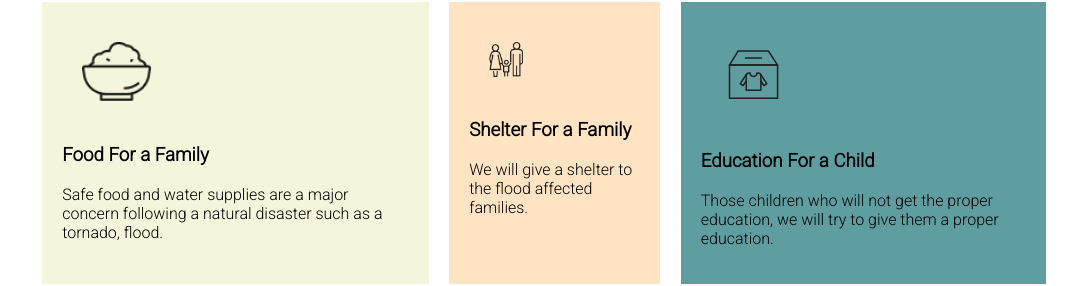
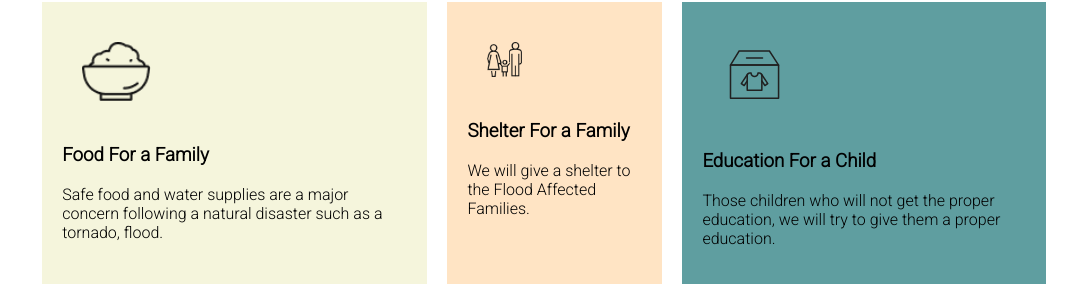
Before and after one commit to TansenNahid/assignment1, a plain HTML site: page index.html in a window 1280 px wide. Shown: the part 1961-2247 px from the top of the page, without its empty margins (96-1181 px from the left). Drawn offline with Linux system fonts and the light colour scheme.

Commit message:
first commit

```diff
--- a/index.html
+++ b/index.html
@@ -73,7 +73,7 @@
         <div class="bg-two">
             <img src="/icons/shelter.png" alt="">
             <h3>Shelter For a Family</h3>
-            <p>We will give a shelter to the flood affected families.</p>
+            <p>We will give a shelter to the Flood Affected Families.</p>
         </div>
         <div class="bg-three">
             <img src="/icons/clothes.svg" alt="">
```
